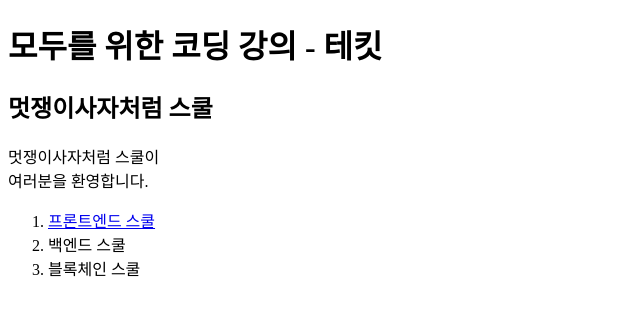
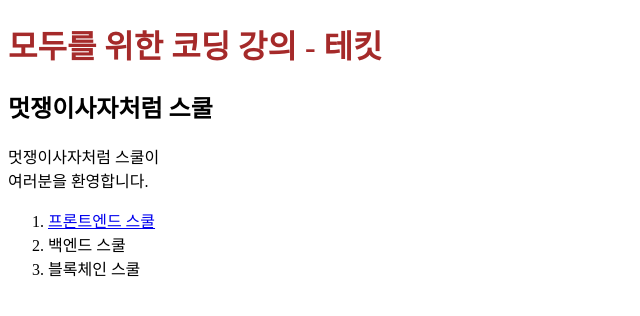
Before and after one commit to LeeSeo-0o0/LeeSeo-0o0.github.io, a plain HTML site: page index.html in a window 1280 px wide. Shown: the whole page, without its empty margins (0-640 px from the left). Drawn offline with Linux system fonts and the light colour scheme.

Commit message:
css 적용

```diff
--- a/index.html
+++ b/index.html
@@ -11,6 +11,8 @@
     <meta property="og:description" content="이것은! 당신의 인생을 바꿔줄 멋쟁이사자입니다">
     <meta property="og:image" content="./mo_img.png">
     <!-- 같은 경로에 있다면 ./파일명 이렇게 작성하기 -->
+
+    <link rel="stylesheet" href="./style.css">
 </head>
 
 <body>
--- /dev/null
+++ b/style.css
@@ -0,0 +1,5 @@
+h1 {
+    color: brown
+}
+
+/* h1 색깔을 브라운으로적용한다 */
```
